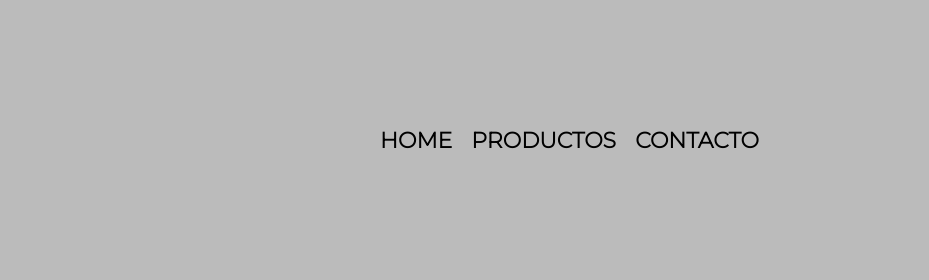
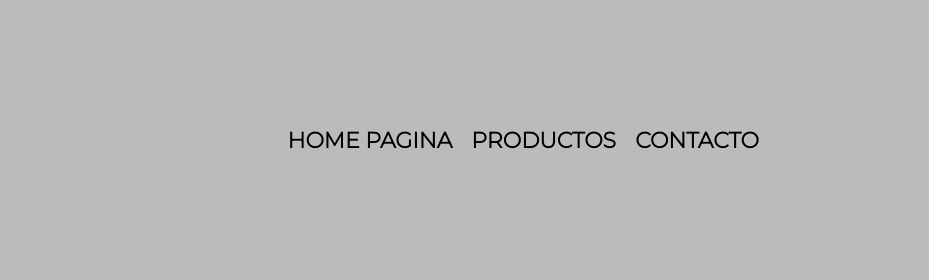
Before and after one commit to EJA177/Alura-git, a plain HTML site: page index.html in a window 1280 px wide. Shown: the top 280 px of the page, 351-1280 px from the left. Drawn offline with Linux system fonts and the light colour scheme.

Commit message:
corrigiendo inicio

```diff
--- a/index.html
+++ b/index.html
@@ -28,7 +28,7 @@
 
                 <nav>
                     <ul class="navegacion">
-                        <li><a href="index.html">Home</a></li>
+                        <li><a href="index.html">Home pagina</a></li>
                         <li><a href="poductos.html">Productos</a> </li>
                         <li><a href="contactos.html">contacto</a> </li>
                     </ul>
```
